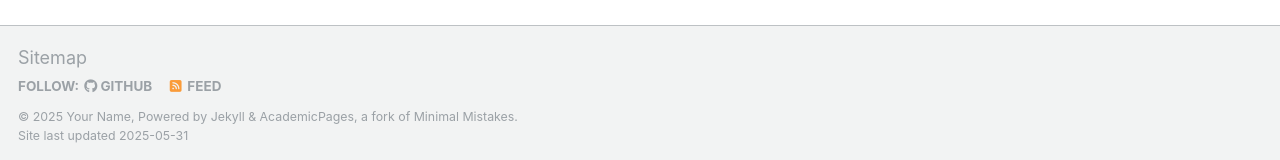
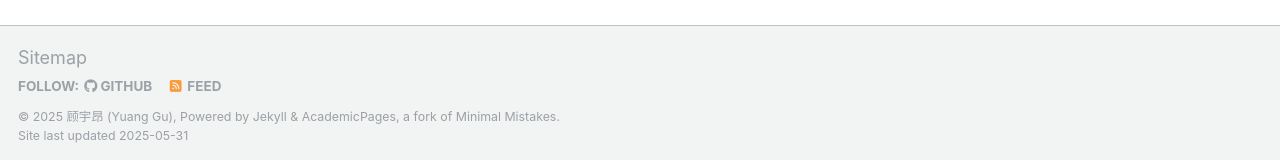
Before and after one commit to Artemisdifussion/YuangGu, a Jekyll site: the page built from _pages/about.md, in a window 1280 px wide and 900 px high, scrolled down 2636 px. Shown: the part 737-897 px from the top of the window. Built offline with Jekyll 4.4.1, drawn with Linux system fonts in a browser that asks for light colours; some web fonts are replaced.

Commit message:
Update _config.yml

```diff
--- a/_config.yml
+++ b/_config.yml
@@ -11,11 +11,11 @@ locale                   : "en-US"
 site_theme               : "default"
 title                    : "顾宇昂 (Yuang Gu)"
 title_separator          : "-"
-name                     : &name "Your Name"
+name                     : &name "顾宇昂 (Yuang Gu)"
 description              : &description "personal description"
-url                      : https://academicpages.github.io # the base hostname & protocol for your site e.g. "https://[your GitHub username].github.io" or if you already have some other page hosted on Github then use "https://[your GitHub username].github.io/[Your Repo Name]"
+url                      : https://YuangGu.github.io # Updated to your GitHub Pages URL
 baseurl                  : "" # the subpath of your site, e.g. "/blog"
-repository               : "academicpages/academicpages.github.io"
+repository               : "YuangGu/YuangGu.github.io"
 
 # Site Author - The following control what appear as part of the author content on the side bar.
 #               If a field is blank the icon and link will not appear, otherwise it will be shown.
```
